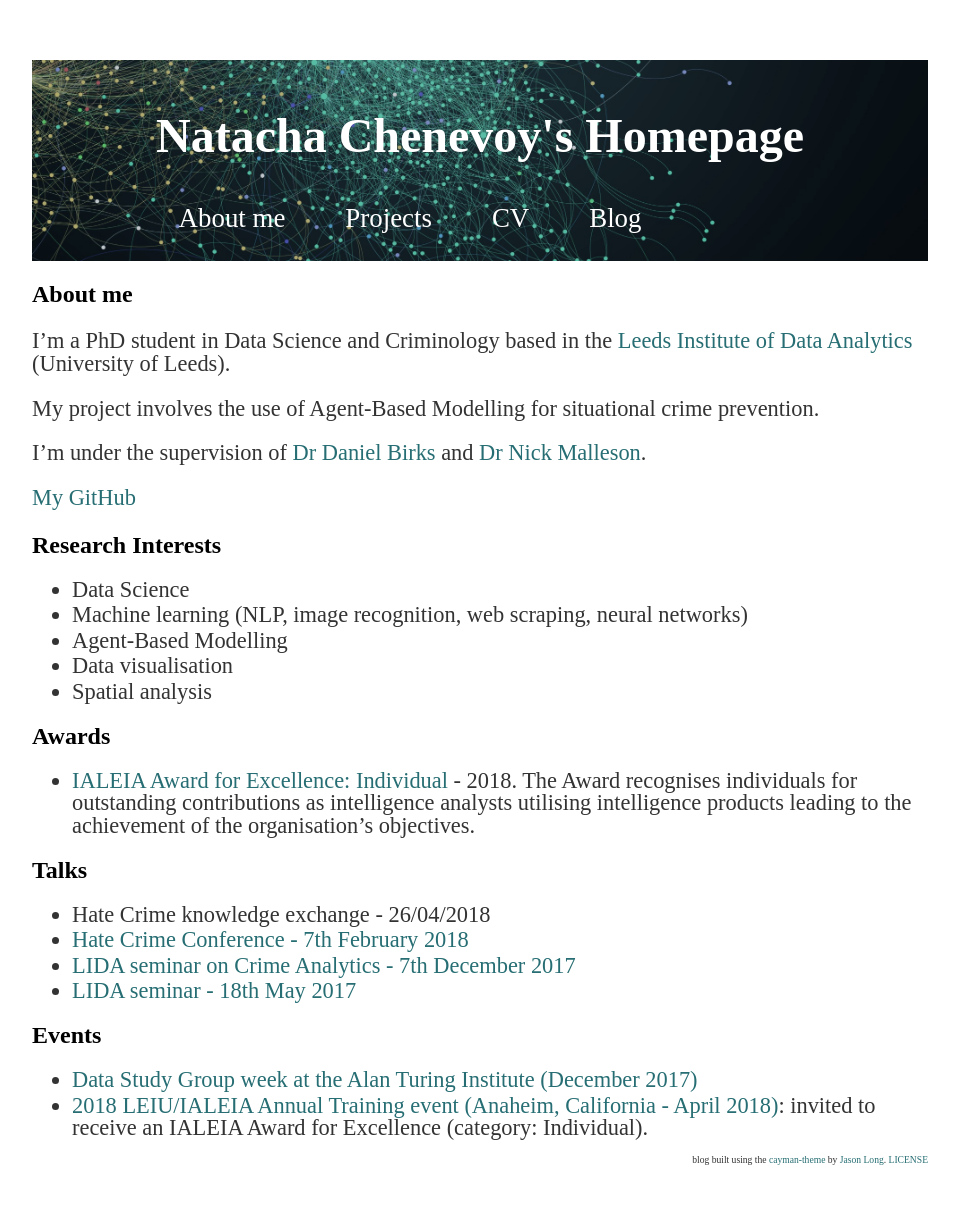
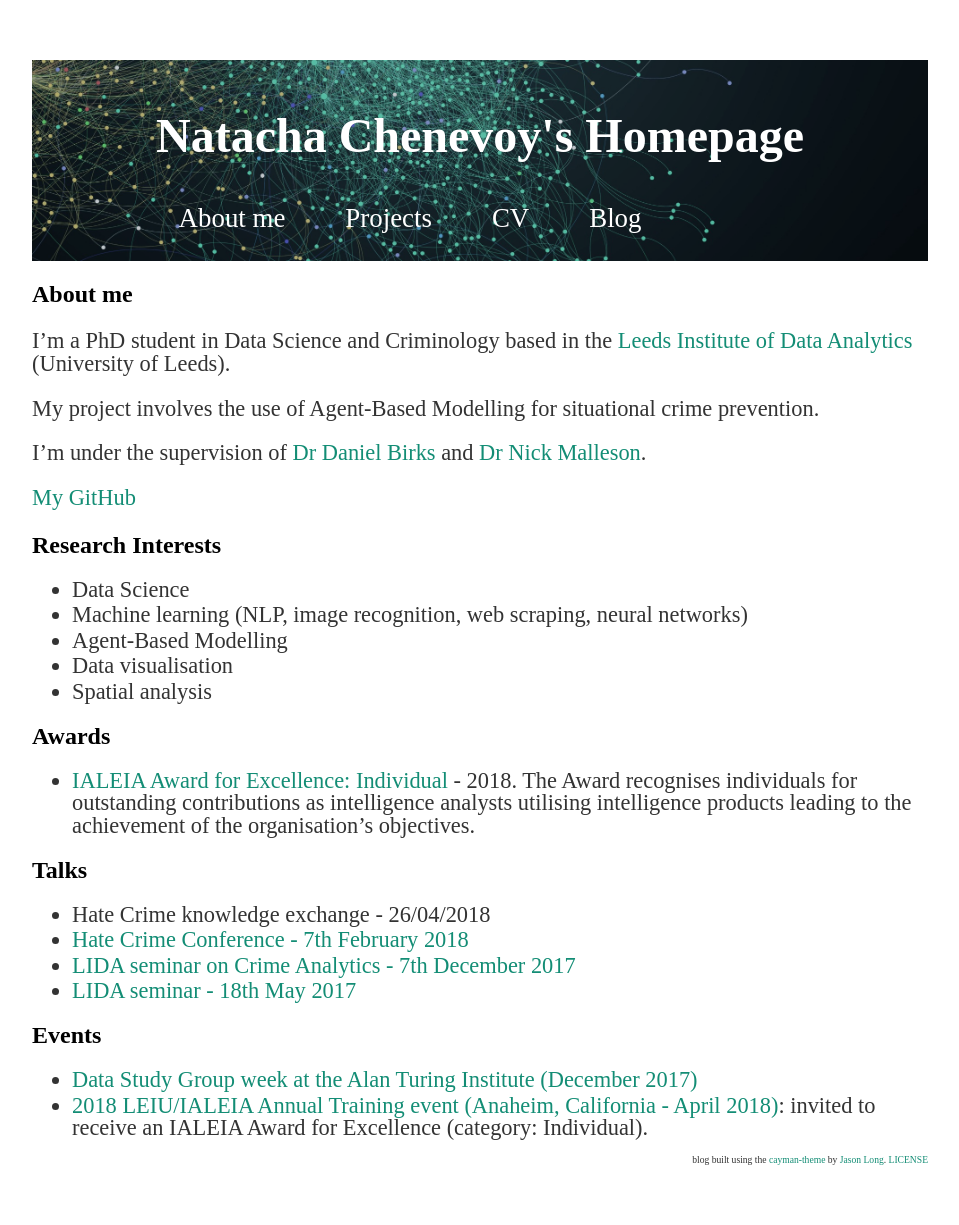
Before and after one commit to mednche/mednche.github.io, a Jekyll site: the page built from index.md, in a window 1280 px wide. Shown: the whole page, without its empty margins (160-1119 px from the left). Built offline with Jekyll 4.4.1, drawn with Linux system fonts in a browser that asks for light colours.

Commit message:
Update main.css

```diff
--- a/css/main.css
+++ b/css/main.css
@@ -42,11 +42,11 @@ body ol {
 
 a {
     text-decoration: none;
-    color: #266E73
+    color: #138D75;
 }
 
 a:hover {
-    color:#266E73;
+    color:#138D75;
     text-decoration: underline;
 }
 
```
